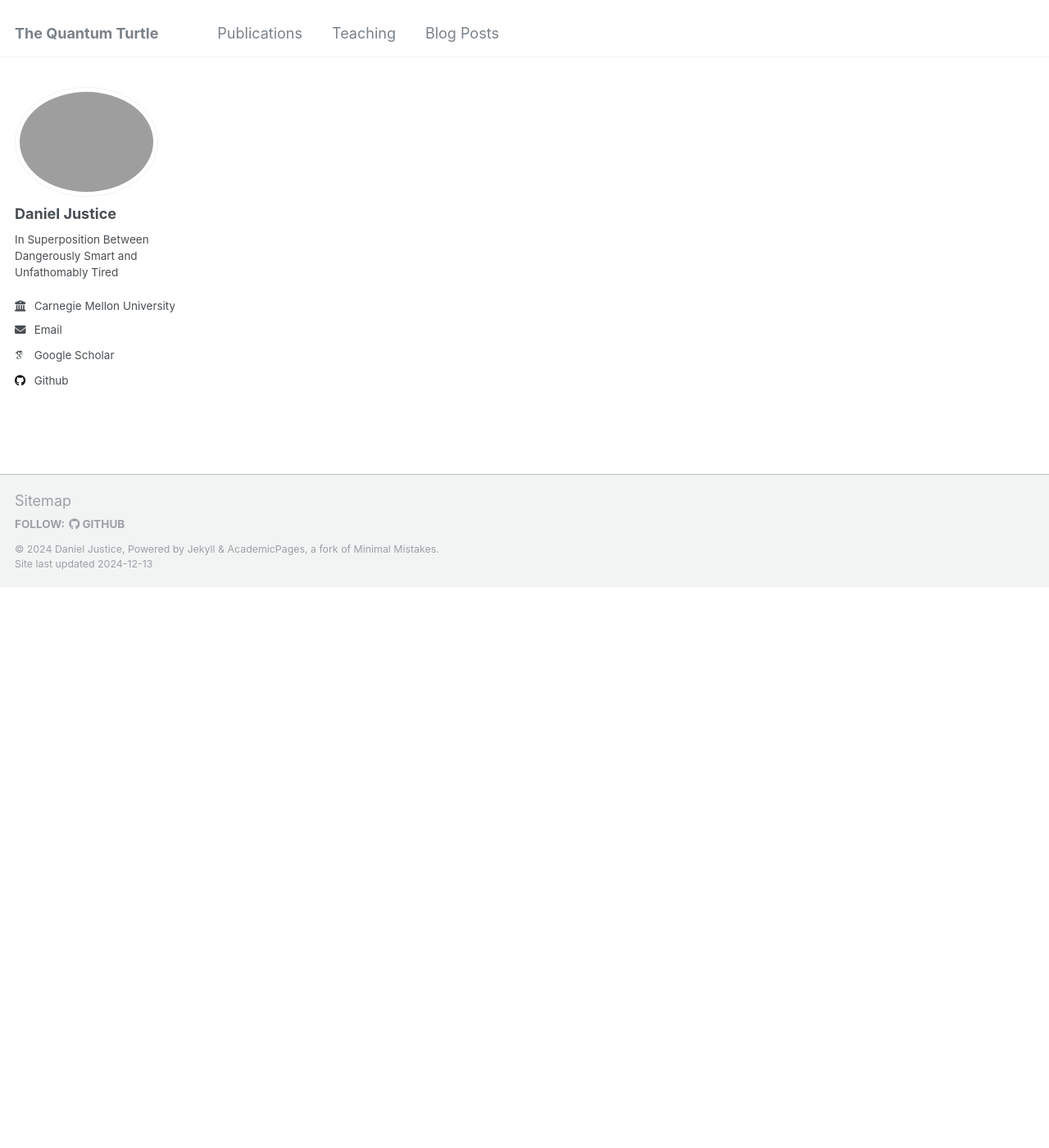
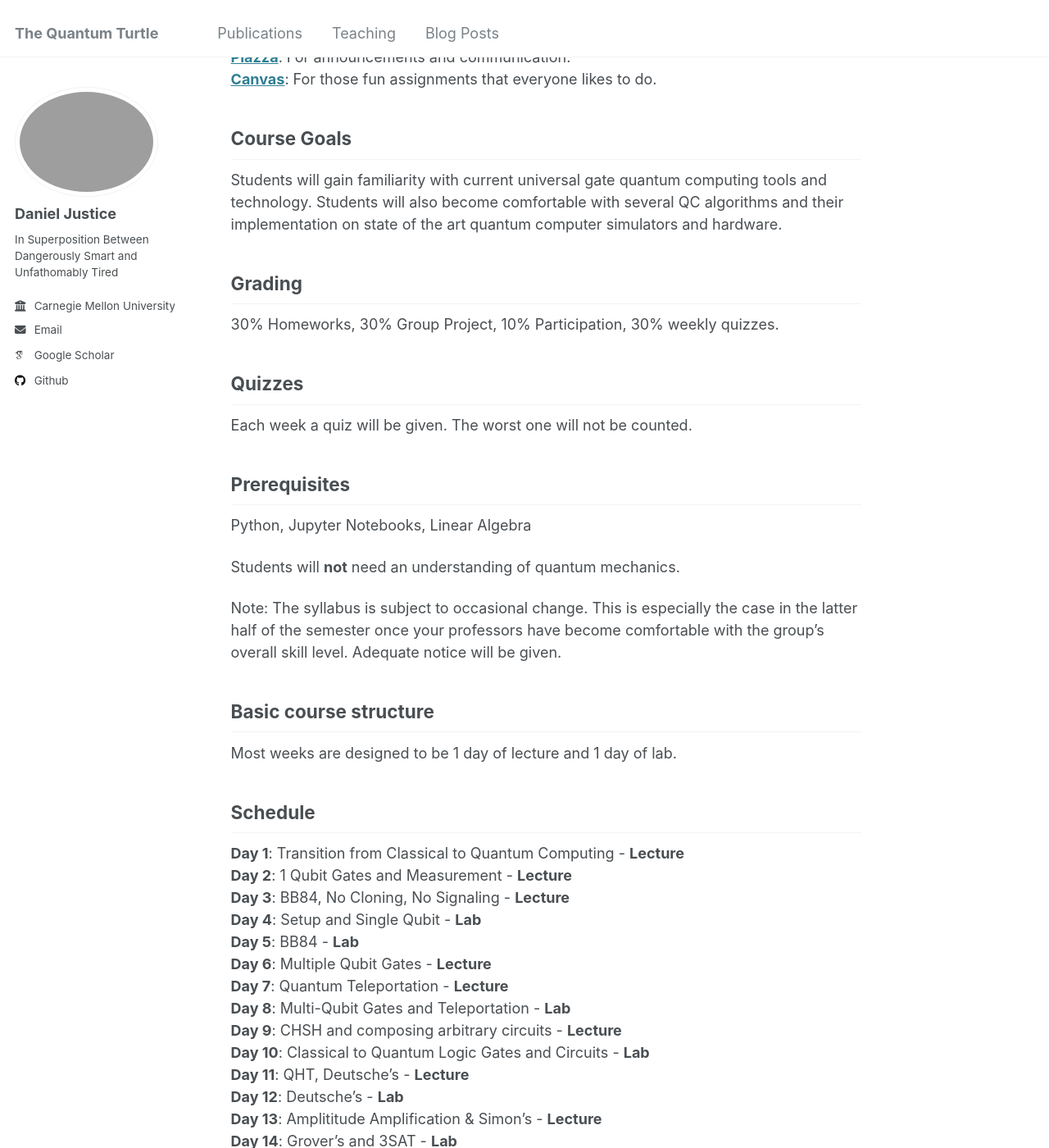
Before and after one commit to thequantumturtle/thequantumturtle.github.io, a Jekyll site: the page built from _teaching/2024-Spring-11860.md, in a window 1280 px wide and 1400 px high, scrolled down 684 px. Shown: the whole window at 82% size. Built offline with Jekyll 4.4.1, drawn with Linux system fonts in a browser that asks for light colours; some web fonts are replaced; some of the changed text lies outside the part shown.

Commit message:
attempt 4

```diff
--- a/_teaching/2024-Spring-11860.md
+++ b/_teaching/2024-Spring-11860.md
@@ -2,8 +2,82 @@
 title: "11-860: Quantum Computing, Cryptography, & Machine Learning Lab"
 collection: teaching
 type: "Spring Semester"
-permalink: /teaching/courses/2024-Spring-11860/index
+permalink: /teaching/2024-Spring-11860
 venue: "Carnegie Mellon University"
 date: 2024-01-01
 # location: "City, Country"
 ---
+
+Tuesday and Thursday (5:00pm to 6:20pm EST @ DH 1211)
+### Instructors: [Daniel Justice](https://thequantumturtle.github.io/), [Bhiksha Raj](http://mlsp.cs.cmu.edu/people/bhiksha/), [Rita Singh](http://mlsp.cs.cmu.edu/people/rsingh/index.html)
+### TA: <a href="https://www.linkedin.com/in/bisht-sarthak/" target="_blank">Sarthak Bisht</a>
+
+
+## Announcements!
+The first few classes will be done remotely! Do **NOT** show up to DH 1211 or else you will be lonely!
+Class can be found on Zoom right [**HERE**](https://cmu.zoom.us/j/92683738441?pwd=SzB1OTRnTUxpZ1FWYjAzempMdmliUT09).
+
+## Location
+Doherty Hall Room 1211
+
+## Important Links
+[**Piazza**](https://piazza.com/class/lrerj4lwa843n7): For announcements and communication.
+[**Canvas**](https://canvas.cmu.edu/courses/39800): For those fun assignments that everyone likes to do.
+
+## Course Goals
+Students will gain familiarity with current universal gate quantum computing tools and technology. Students will also become comfortable with several QC algorithms and their implementation on state of the art quantum computer simulators and hardware.
+
+## Grading
+30% Homeworks, 30% Group Project, 10% Participation, 30% weekly quizzes.
+
+## Quizzes
+Each week a quiz will be given. The worst one will not be counted.
+
+## Prerequisites
+Python, Jupyter Notebooks, Linear Algebra
+
+Students will **not** need an understanding of quantum mechanics.
+
+
+Note: The syllabus is subject to occasional change. This is especially the case in the latter half of the semester once your professors have become comfortable with the group's overall skill level. Adequate notice will be given.
+
+
+## Basic course structure
+
+Most weeks are designed to be 1 day of lecture and 1 day of lab.
+
+
+## Schedule
+**Day 1**: Transition from Classical to Quantum Computing - **Lecture**
+**Day 2**: 1 Qubit Gates and Measurement - **Lecture**
+**Day 3**: BB84, No Cloning, No Signaling - **Lecture**
+**Day 4**: Setup and Single Qubit - **Lab**
+**Day 5**: BB84 - **Lab**
+**Day 6**: Multiple Qubit Gates - **Lecture**
+**Day 7**: Quantum Teleportation - **Lecture**
+**Day 8**: Multi-Qubit Gates and Teleportation - **Lab**
+**Day 9**: CHSH and composing arbitrary circuits - **Lecture**
+**Day 10**: Classical to Quantum Logic Gates and Circuits - **Lab**
+**Day 11**: QHT, Deutsche's - **Lecture**
+**Day 12**: Deutsche's - **Lab**
+**Day 13**: Amplititude Amplification & Simon's - **Lecture**
+**Day 14**: Grover's and 3SAT - **Lab**
+**Spring Break**
+**Spring Break**
+**Day 15**: Quantum Fourier Transform (QFT) - **Lecture**
+**Day 16**: Shor’s Algorithm for Integer Factorization - **Lab**
+**Day 17**: Quantum OTP, Q Secret Sharing and Q Secure Direct Communication - **Lecture**
+**Day 18**: Quantum one-time pad - **Lab**
+**Day 19**: Introduction to ML and QML - **Lecture**
+**Day 20**: Q Optimization Algorithms - QAOA and VQE - **Lecture**
+**Day 21**: Neural Networks - **Lecture**
+**Day 22**: QNN - **Lab**
+**Day 23**: GANS & QGANS - **Lecture**
+**Day 24**: GUEST LECTURE - Intro to CudaQuantum - [**Monica Van Dieren**]()
+**Day 25**: GUEST LAB - CudaQuantum - [**Monica Van Dieren**]()
+**Day 26**: Advanced Topics or Hardware - **Lecture**
+**Day 27**: Project Presentations  (4/25/2022 Thursday)
+
+
+
+<!-- *Schedule with assignments, readings, etc. can be found [here](schedule.html)* -->
```
Also changed, not shown: _teaching/_courses/_2024-Spring-11860/_config.yml (deleted, +0 -28 lines).
